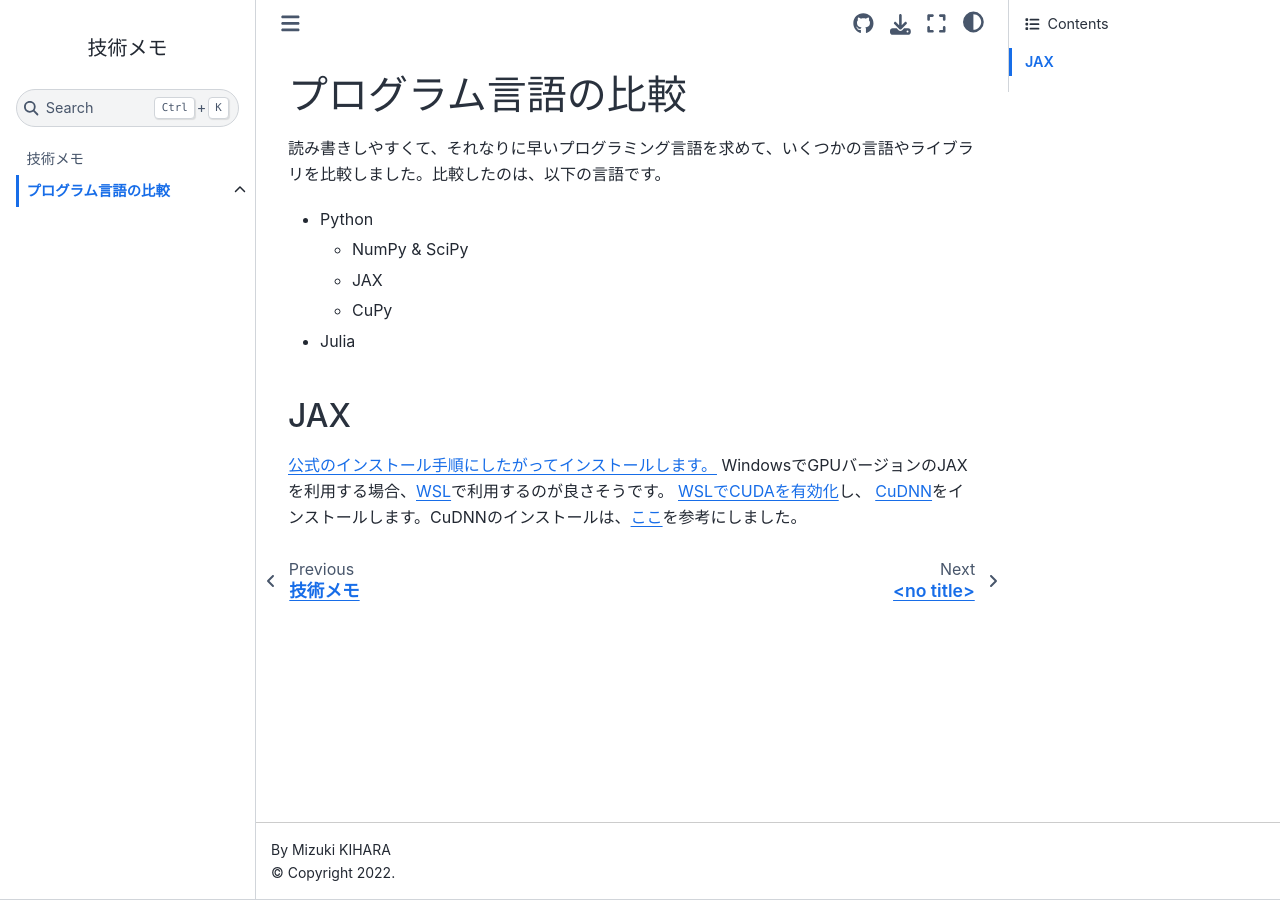
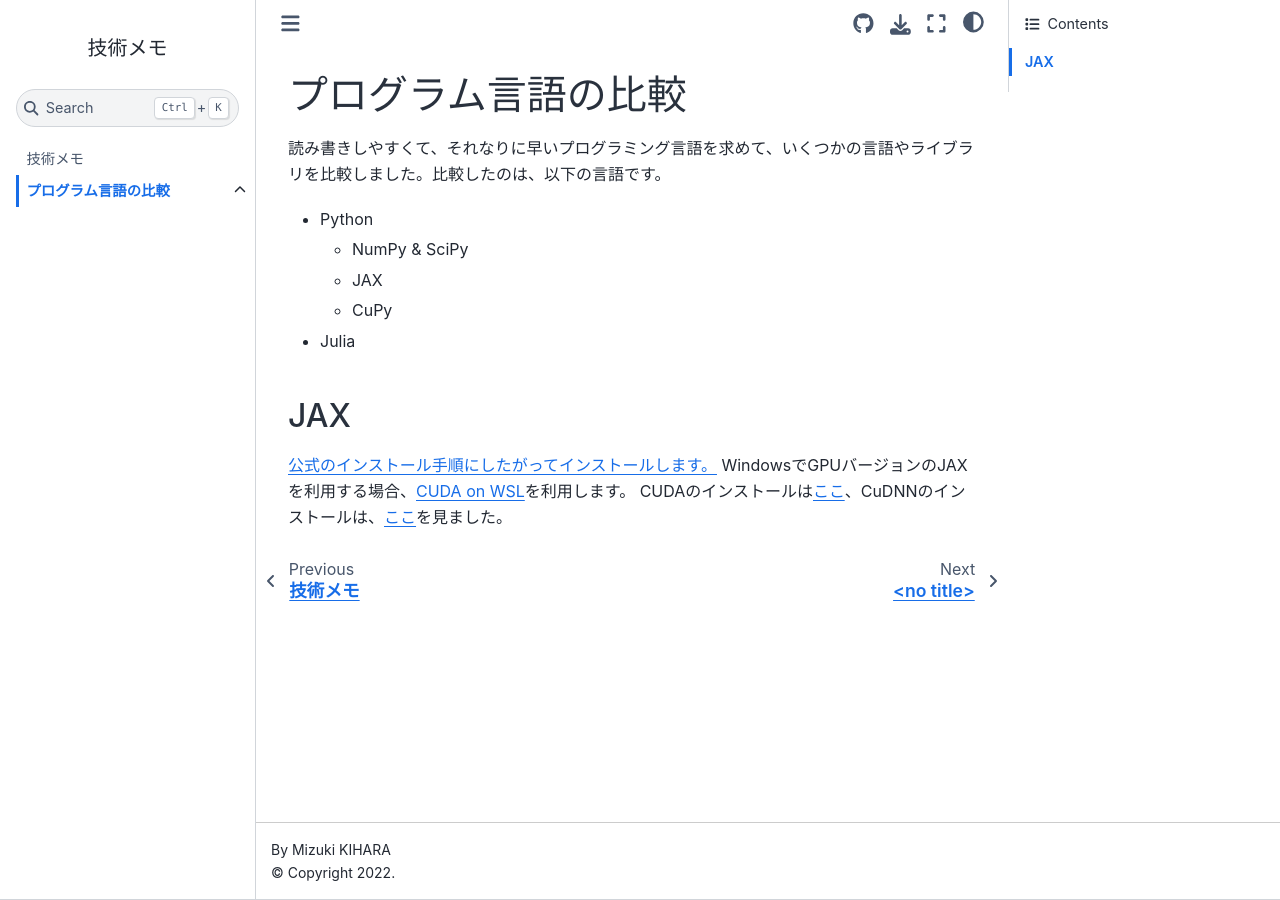
Before and after one commit to mkihara/mybook, a Jupyter Book: the page built from docs/computing/compare_lang/compare_lang.md, in a window 1280 px wide. Built offline with Jupyter Book 1.0.4 settings and Sphinx 7.4.7 and the Sphinx Book theme 1.1.4, drawn with Linux system fonts in a browser that asks for light colours.

Commit message:
update compare_lang.md

```diff
--- a/docs/computing/compare_lang/compare_lang.md
+++ b/docs/computing/compare_lang/compare_lang.md
@@ -11,6 +11,5 @@
 ## JAX
 
 [公式のインストール手順にしたがってインストールします。](https://github.com/google/jax#installation)
-WindowsでGPUバージョンのJAXを利用する場合、[WSL](https://docs.microsoft.com/ja-jp/windows/wsl/install)で利用するのが良さそうです。
-[WSLでCUDAを有効化](https://docs.microsoft.com/ja-jp/windows/ai/directml/gpu-cuda-in-wsl)し、
-[CuDNN](https://developer.nvidia.com/cudnn)をインストールします。CuDNNのインストールは、[ここ](https://www.kkaneko.jp/tools/ubuntu/ubuntu_cudnn.html)を参考にしました。
+WindowsでGPUバージョンのJAXを利用する場合、[CUDA on WSL](https://docs.microsoft.com/ja-jp/windows/ai/directml/gpu-cuda-in-wsl)を利用します。
+CUDAのインストールは[ここ](https://docs.nvidia.com/cuda/wsl-user-guide/index.html#getting-started-with-cuda-on-wsl)、CuDNNのインストールは、[ここ](https://docs.nvidia.com/deeplearning/cudnn/install-guide/index.html)を見ました。
```
